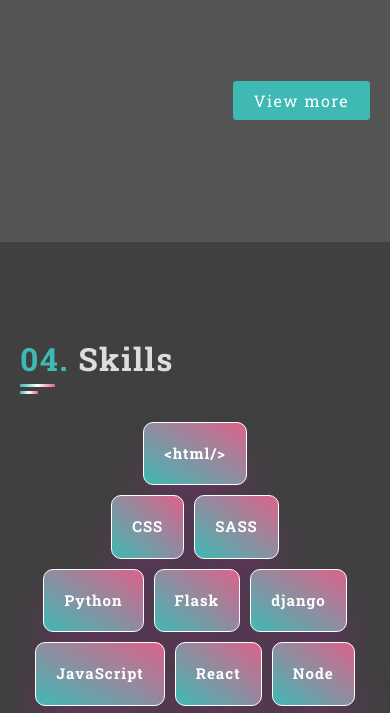
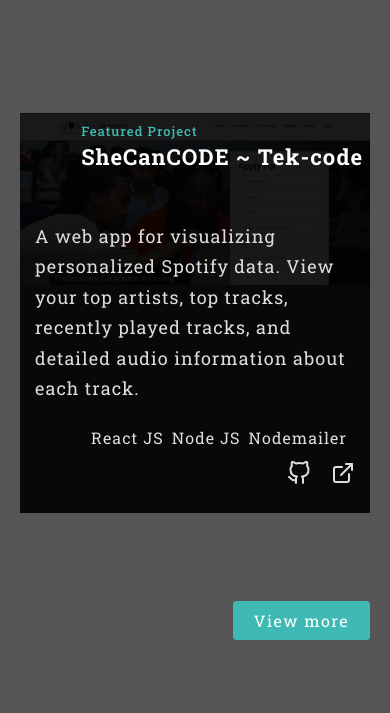
Before and after one commit to KAYITARES/my-brand, a plain HTML site: page index.html in a window 390 px wide. Shown: the part 2517-3230 px from the top of the page. Drawn offline with nearby package versions, Linux system fonts and the light colour scheme.

```diff
--- a/index.html
+++ b/index.html
@@ -328,6 +328,89 @@
                   </a>
                   <a
                     href="https://awerwanda.netlify.com/"
+                    aria-label="External Link"
+                    class="external"
+                    rel="noopener noreferrer"
+                    target="_blank"
+                    ><svg
+                      height="24"
+                      width="24"
+                      xmlns="http://www.w3.org/2000/svg"
+                      role="img"
+                      viewBox="0 0 24 24"
+                      fill="none"
+                      stroke="currentColor"
+                      stroke-width="2"
+                      stroke-linecap="round"
+                      stroke-linejoin="round"
+                      class="feather feather-external-link"
+                    >
+                      <title>External Link</title>
+                      <path
+                        d="M18 13v6a2 2 0 0 1-2 2H5a2 2 0 0 1-2-2V8a2 2 0 0 1 2-2h6"
+                      ></path>
+                      <polyline points="15 3 21 3 21 9"></polyline>
+                      <line x1="10" y1="14" x2="21" y2="3"></line></svg
+                  ></a>
+                </div>
+              </div>
+            </div>
+          </div>
+          <div class="portfolio">
+            <div class="project-img">
+              <div class="im-overlay">
+                <img
+                  src="./images/shecancode.png"
+                  alt="image-project"
+                  class="img-port"
+                />
+              </div>
+              <div class="cont-right-bg">
+                <p class="proj-exp">
+                  A web app for visualizing personalized Spotify data. View your
+                  top artists, top tracks, recently played tracks, and detailed
+                  audio information about each track.
+                </p>
+                <div class="title-port">
+                  <p>Featured Project</p>
+                  <h3>SheCanCODE ~ Tek-code</h3>
+                </div>
+                <div class="skills-work">
+                  <ul>
+                    <li>React JS</li>
+                    <li>Node JS</li>
+                    <li>Nodemailer</li>
+                    <li></li>
+                  </ul>
+                </div>
+                <div class="icons">
+                  <a
+                    href="https://github.com/KAYITARES"
+                    aria-label="GitHub"
+                    target="_blank"
+                    rel="noreferrer"
+                  >
+                    <svg
+                      height="24"
+                      width="24"
+                      xmlns="http://www.w3.org/2000/svg"
+                      role="img"
+                      viewBox="0 0 24 24"
+                      fill="none"
+                      stroke="currentColor"
+                      stroke-width="2"
+                      stroke-linecap="round"
+                      stroke-linejoin="round"
+                      class="feather feather-github"
+                    >
+                      <title>GitHub</title>
+                      <path
+                        d="M9 19c-5 1.5-5-2.5-7-3m14 6v-3.87a3.37 3.37 0 0 0-.94-2.61c3.14-.35 6.44-1.54 6.44-7A5.44 5.44 0 0 0 20 4.77 5.07 5.07 0 0 0 19.91 1S18.73.65 16 2.48a13.38 13.38 0 0 0-7 0C6.27.65 5.09 1 5.09 1A5.07 5.07 0 0 0 5 4.77a5.44 5.44 0 0 0-1.5 3.78c0 5.42 3.3 6.61 6.44 7A3.37 3.37 0 0 0 9 18.13V22"
+                      ></path>
+                    </svg>
+                  </a>
+                  <a
+                    href="https://www.shecancodeschool.org/"
                     aria-label="External Link"
                     class="external"
                     rel="noopener noreferrer"
```
Also changed, not shown: adminDashboard.html (+1 -1 lines), style/blog.css (+12 -3 lines).
